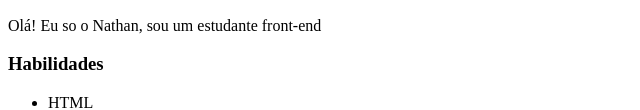
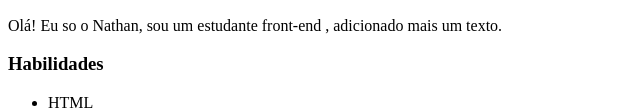
Before and after one commit to NathanLisboa/site, a plain HTML site: page index.html in a window 1280 px wide. Shown: the part 522-632 px from the top of the page, without its empty margins (0-640 px from the left). Drawn offline with Linux system fonts and the light colour scheme.

Commit message:
nova versão meu primeiro site

```diff
--- a/index.html
+++ b/index.html
@@ -29,7 +29,7 @@
         <article>
 
             <p>
-                Olá! Eu so o Nathan, sou um estudante front-end
+                Olá! Eu so o Nathan, sou um estudante front-end , adicionado mais um texto.
             </p>
 
         </article>
```
